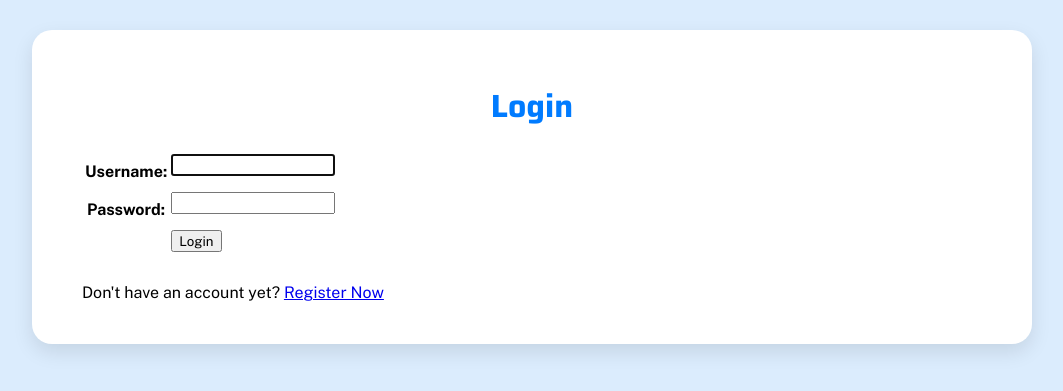
After one commit to mairazma/football-shop, a Django app: page /login/ in a window 1280 px wide. The commit adds this page. Shown: the top 391 px of the page, without its empty margins (108-1171 px from the left). Run offline with Django 5.2, Linux system fonts and the light colour scheme.

Commit message:
Tugas 4 Done

```diff
--- a/main/forms.py
+++ b/main/forms.py
@@ -1,4 +1,5 @@
 from django.forms import ModelForm
+from django import forms
 from main.models import Products
 
 class ProductForm(ModelForm):
--- a/main/models.py
+++ b/main/models.py
@@ -1,7 +1,11 @@
 from django.db import models
+from django.core.validators import MinValueValidator
 import uuid
+from django.contrib.auth.models import User
 
 class Products(models.Model):
+    user = models.ForeignKey(User, on_delete=models.CASCADE, null=True)
+
     CATEGORY_CHOICES = [
         ('jersey', 'Jersey'),
         ('shoes', 'Shoes'),
@@ -15,7 +19,7 @@ class Products(models.Model):
 
     id = models.UUIDField(primary_key=True, default=uuid.uuid4, editable=False)
     name = models.CharField(max_length=255)
-    price = models.IntegerField(default=0)
+    price = models.IntegerField(default=0, validators=[MinValueValidator(0)])
     description = models.TextField(default="")
     thumbnail = models.URLField(blank=True, null=True)
     category = models.CharField(max_length=20, choices=CATEGORY_CHOICES, default='-')
--- /dev/null
+++ b/main/templates/login.html
@@ -0,0 +1,37 @@
+{% extends 'base.html' %}
+
+{% block meta %}
+<title>Login</title>
+{% endblock meta %}
+
+{% block content %}
+<div class="card">
+    <div class="login">
+        <h1>Login</h1>
+
+    <form method="POST" action="">
+            {% csrf_token %}
+        <table>
+            {{ form.as_table }}
+            <tr>
+                <td></td>
+                <td><input class="btn login_btn" type="submit" value="Login" /></td>
+            </tr>
+        </table>
+    </form>
+
+    {% if messages %}
+    <ul>
+        {% for message in messages %}
+        <li>{{ message }}</li>
+        {% endfor %}
+    </ul>
+    {% endif %}
+
+    <p> Don't have an account yet?
+        <a href="{% url 'main:register' %}">Register Now</a>
+    </p>
+    </div>
+</div>
+
+{% endblock content %}
--- a/main/urls.py
+++ b/main/urls.py
@@ -1,5 +1,6 @@
 from django.urls import path
 from main.views import show_main, create_product, show_product, show_xml, show_json, show_xml_by_id, show_json_by_id
+from main.views import register, login_user, logout_user
 
 app_name = 'main'
 
@@ -11,4 +12,7 @@ urlpatterns = [
     path('json/<str:product_id>/', show_json_by_id, name='show_json_by_id'),
     path('create-product/', create_product, name='create_product'),
     path('product/<str:id>/', show_product, name='show_product'),
+    path('register/', register, name='register'),
+    path('login/', login_user, name='login'),
+    path('logout/', logout_user, name='logout'),
 ]
--- a/main/views.py
+++ b/main/views.py
@@ -3,15 +3,29 @@ from main.forms import ProductForm
 from main.models import Products
 from django.http import HttpResponse
 from django.core import serializers
+from django.contrib import messages
+from django.contrib.auth.forms import UserCreationForm, AuthenticationForm
+from django.contrib.auth import authenticate, login, logout
+from django.contrib.auth.decorators import login_required
+import datetime
+from django.http import HttpResponseRedirect
+from django.urls import reverse
 
-# Create your views here.
+@login_required(login_url='/login')
 def show_main(request):
-    products_list = Products.objects.all()
+    filter_type = request.GET.get("filter", "all")  # default 'all'
+
+    if filter_type == "all":
+        products_list = Products.objects.all()
+    else:
+        products_list = Products.objects.filter(user=request.user)
 
     context = {
         'name': 'Maira Azma Shaliha',
         'class': 'PBP C',
-        'product_list': products_list
+        'product_list': products_list,
+        'last_login': request.COOKIES.get('last_login', 'Never'),
+        'active_user': request.user
     }
 
     return render(request, "main.html", context)
@@ -46,12 +60,15 @@ def create_product(request):
     form = ProductForm(request.POST or None)
 
     if form.is_valid() and request.method == "POST":
-        form.save()
+        news_entry = form.save(commit = False)
+        news_entry.user = request.user
+        news_entry.save()
         return redirect('main:show_main')
 
     context = {'form': form}
     return render(request, "create_product.html", context)
 
+@login_required(login_url='/login')
 def show_product(request, id):
     product = get_object_or_404(Products, pk=id)
 
@@ -60,3 +77,37 @@ def show_product(request, id):
     }
 
     return render(request, "product_detail.html", context)
+
+def register(request):
+    form = UserCreationForm()
+
+    if request.method == "POST":
+        form = UserCreationForm(request.POST)
+        if form.is_valid():
+            form.save()
+            messages.success(request, 'Your account has been successfully created!')
+            return redirect('main:login')
+    context = {'form':form}
+    return render(request, 'register.html', context)
+
+def login_user(request):
+   if request.method == 'POST':
+      form = AuthenticationForm(data=request.POST)
+
+      if form.is_valid():
+        user = form.get_user()
+        login(request, user)
+        response = HttpResponseRedirect(reverse("main:show_main"))
+        response.set_cookie('last_login', str(datetime.datetime.now()))
+        return response
+
+   else:
+      form = AuthenticationForm(request)
+   context = {'form': form}
+   return render(request, 'login.html', context)
+
+def logout_user(request):
+    logout(request)
+    response = HttpResponseRedirect(reverse('main:login'))
+    response.delete_cookie('last_login')
+    return response
--- a/templates/base.html
+++ b/templates/base.html
@@ -12,7 +12,7 @@
       body {
         display: flex;
         justify-content: center;
-        align-items: flex-start;
+        align-items: center;
         background: #dbecfd;
         margin: 0;
         padding: 30px;
@@ -24,6 +24,7 @@
         padding: 30px 50px;
         border-radius: 20px;
         box-shadow: 0 8px 20px rgba(0,0,0,0.1);
+
       }
       .card h1 {
         font-family: 'Saira', sans-serif;
@@ -65,9 +66,32 @@
         font-weight: 600;
         cursor: pointer;
       }
+
       button:hover {
         background: #024083;
       }
+
+      table {
+        font-family: "Public Sans", sans-serif;
+        margin-bottom: 12px;
+      }
+
+      form label,
+      form input {
+        font-family: "Public Sans", sans-serif;
+        margin-bottom: 12px;
+      }
+
+      .login a {
+        font-family: "Public Sans", sans-serif;
+        margin-bottom: 12px;
+      }
+
+      .login p {
+        font-family: "Public Sans", sans-serif;
+        margin-bottom: 12px;
+      }
+
     </style>
 
 </head>
```
Also changed, not shown: main/templates/main.html (+31 -1 lines), main/templates/register.html (added, +32 -0 lines), README.md, main/migrations/0007_alter_products_price.py (added), main/migrations/0008_car.py (added), main/migrations/0009_delete_car_products_user.py (added).
